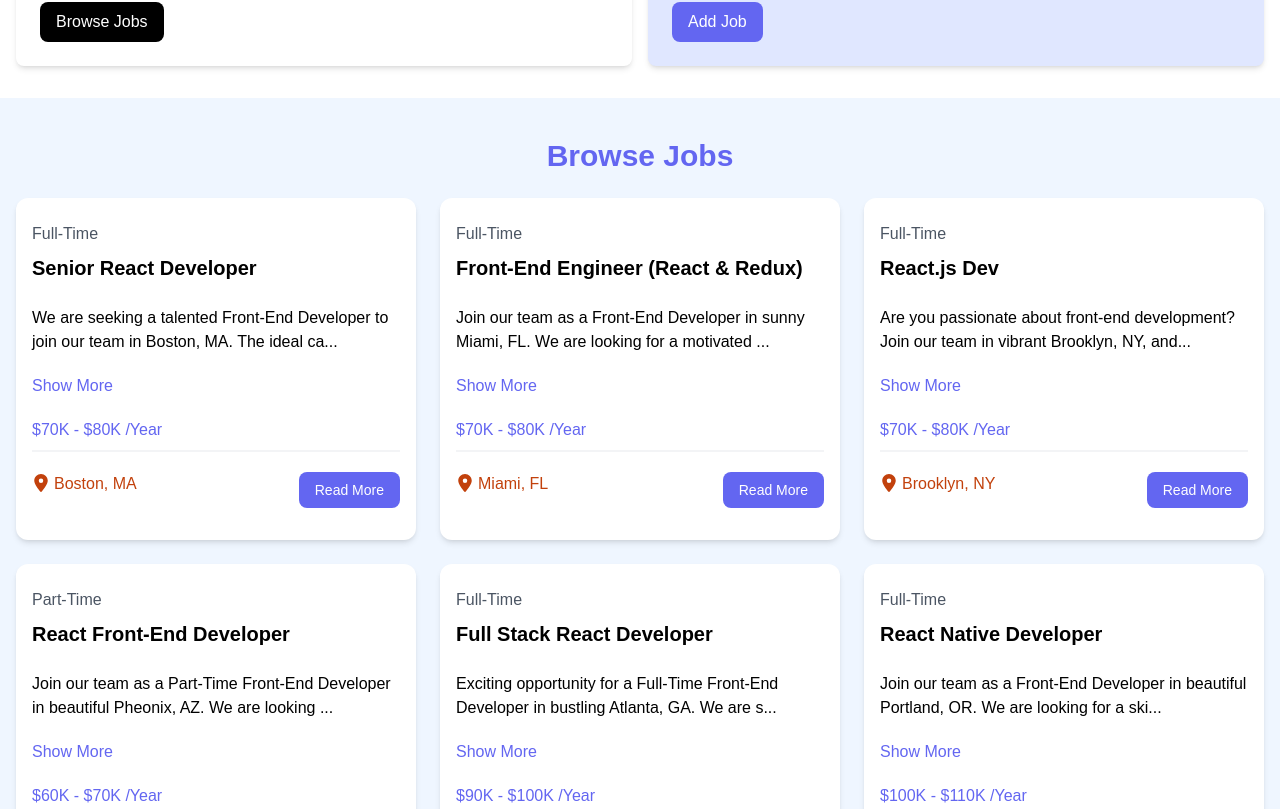
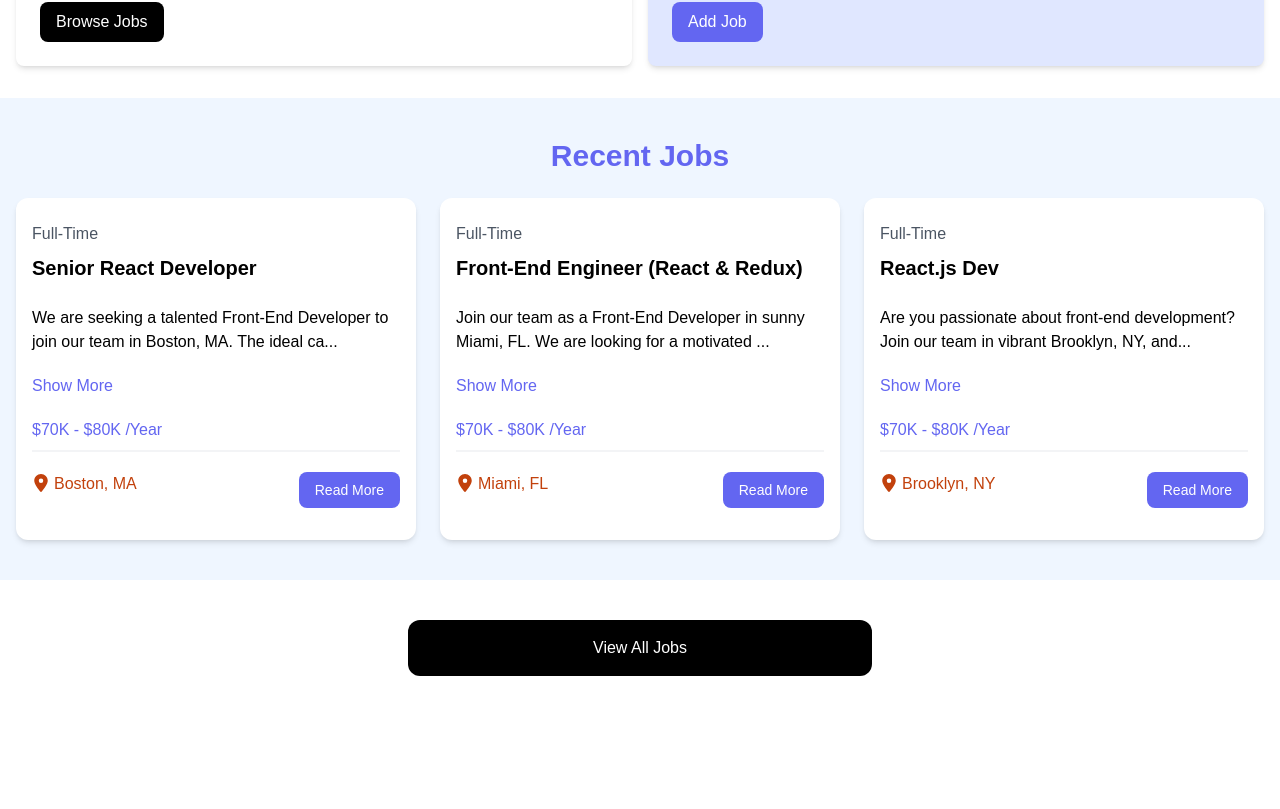
Before and after one commit to zakariaelrharbi/JopApp, a React (Vite) app: page / in a window 1280 px wide. Shown: the part 511-1320 px from the top of the page. After the commit the page ends 1227 px from the top, so only its background shows below. Built offline with nearby package versions, Linux system fonts and the light colour scheme.

Commit message:
adding jobspage

```diff
--- a/src/Components/JobListing.jsx
+++ b/src/Components/JobListing.jsx
@@ -9,7 +9,9 @@ const Joblisting = ({isHome = false}) => {
       <section className="bg-blue-50 px-4 py-10">
         <div className="container-xl lg:container m-auto">
           <h2 className="text-3xl font-bold text-indigo-500 mb-6 text-center">
-            Browse Jobs
+            {
+              isHome ? 'Recent Jobs' : 'Browse Jobs'
+            }
           </h2>
           <div className="grid grid-cols-1 md:grid-cols-3 gap-6">
             {
--- a/src/Pages/HomePage.jsx
+++ b/src/Pages/HomePage.jsx
@@ -10,7 +10,7 @@ const HomePage = () => {
     <>
      <HeroSection/>
      <HomeCards/>
-     <Joblisting/>
+     <Joblisting isHome={true}/>
      <ViewAllJobs/>
 
     </>
```
